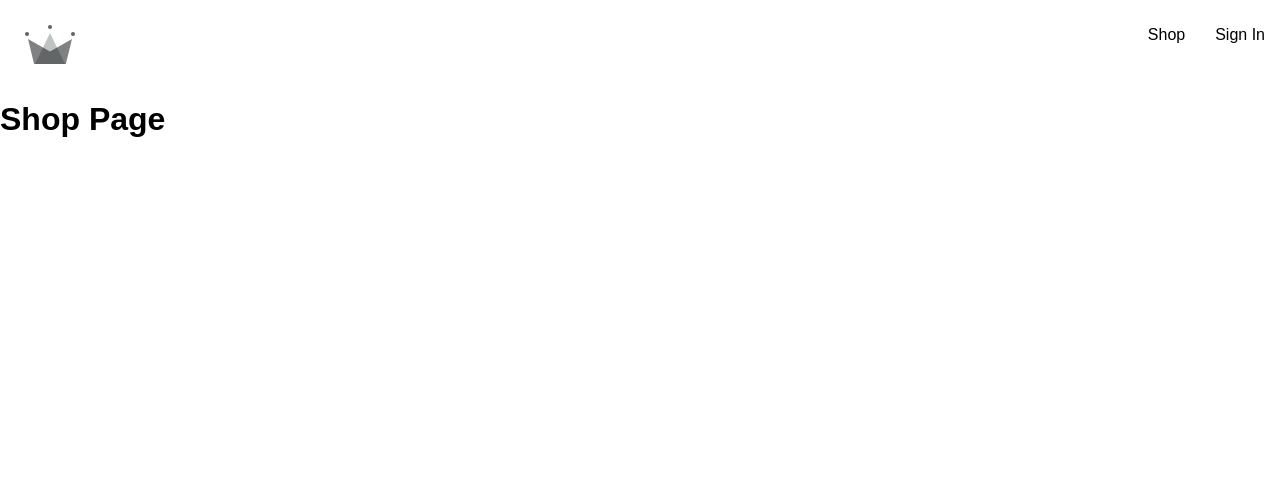
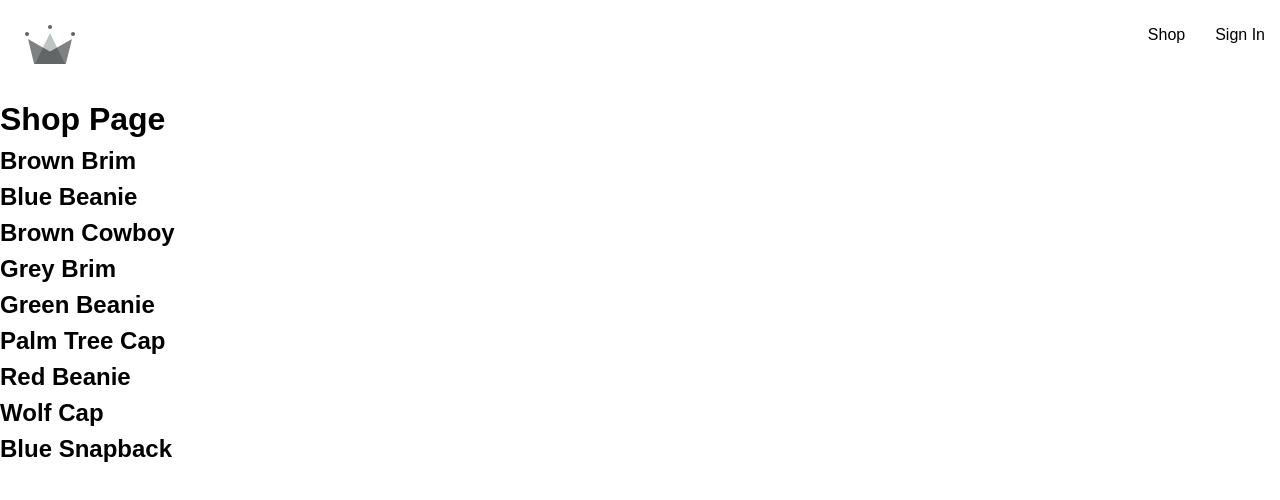
Before and after one commit to Acentrix-Jordan/Self-Study, a React (Create React App) app in the folder Complete React Developer Course/capstone-project/crwn-clothing/: page /shop in a window 1280 px wide. Shown: the top 500 px of the page. Built offline with nearby package versions, Linux system fonts and the light colour scheme; no server answers; a web font is replaced by a local one.

Commit message:
Added Product Data and Created Products Context

```diff
--- /dev/null
+++ b/Complete React Developer Course/capstone-project/crwn-clothing/src/contexts/products.context.jsx
@@ -0,0 +1,21 @@
+import { useState, createContext, useEffect } from "react";
+import PRODUCTS from "../shopdata.json";
+
+// Value we want to access
+export const ProductsContext = createContext({
+	products: [],
+});
+
+// Provider
+export const ProductsProvider = ({ children }) => {
+	const [products, setProducts] = useState(PRODUCTS);
+	const value = { products };
+
+	// useEffect(() => {}, []);
+
+	return (
+		<ProductsContext.Provider value={value}>
+			{children}
+		</ProductsContext.Provider>
+	);
+};
--- a/Complete React Developer Course/capstone-project/crwn-clothing/src/index.js
+++ b/Complete React Developer Course/capstone-project/crwn-clothing/src/index.js
@@ -4,6 +4,7 @@ import { BrowserRouter } from "react-router-dom";
 
 import App from "./App";
 import { UserProvider } from "./contexts/user.context";
+import { ProductsProvider } from "./contexts/products.context";
 
 import "./index.scss";
 
@@ -14,7 +15,9 @@ root.render(
 	<React.StrictMode>
 		<BrowserRouter>
 			<UserProvider>
-				<App />
+				<ProductsProvider>
+					<App />
+				</ProductsProvider>
 			</UserProvider>
 		</BrowserRouter>
 	</React.StrictMode>
--- a/Complete React Developer Course/capstone-project/crwn-clothing/src/routes/shop/shop.component.jsx
+++ b/Complete React Developer Course/capstone-project/crwn-clothing/src/routes/shop/shop.component.jsx
@@ -1,9 +1,22 @@
+import { useContext } from "react";
+
+import { ProductsContext } from "../../contexts/products.context";
+
 import "./shop.style.scss";
 
 const Shop = () => {
+	const { products } = useContext(ProductsContext);
+
 	return (
 		<div>
 			<h1>Shop Page</h1>
+			{products.map(({ id, name }) => {
+				return (
+					<div key={id}>
+						<h2>{name}</h2>
+					</div>
+				);
+			})}
 		</div>
 	);
 };
--- /dev/null
+++ b/Complete React Developer Course/capstone-project/crwn-clothing/src/shopdata.json
@@ -0,0 +1,56 @@
+[
+	{
+		"id": 1,
+		"name": "Brown Brim",
+		"imageUrl": "https://i.ibb.co/ZYW3VTp/brown-brim.png",
+		"price": 25
+	},
+	{
+		"id": 2,
+		"name": "Blue Beanie",
+		"imageUrl": "https://i.ibb.co/ypkgK0X/blue-beanie.png",
+		"price": 18
+	},
+	{
+		"id": 3,
+		"name": "Brown Cowboy",
+		"imageUrl": "https://i.ibb.co/QdJwgmp/brown-cowboy.png",
+		"price": 35
+	},
+	{
+		"id": 4,
+		"name": "Grey Brim",
+		"imageUrl": "https://i.ibb.co/RjBLWxB/grey-brim.png",
+		"price": 25
+	},
+	{
+		"id": 5,
+		"name": "Green Beanie",
+		"imageUrl": "https://i.ibb.co/YTjW3vF/green-beanie.png",
+		"price": 18
+	},
+	{
+		"id": 6,
+		"name": "Palm Tree Cap",
+		"imageUrl": "https://i.ibb.co/rKBDvJX/palm-tree-cap.png",
+		"price": 14
+	},
+	{
+		"id": 7,
+		"name": "Red Beanie",
+		"imageUrl": "https://i.ibb.co/bLB646Z/red-beanie.png",
+		"price": 18
+	},
+	{
+		"id": 8,
+		"name": "Wolf Cap",
+		"imageUrl": "https://i.ibb.co/1f2nWMM/wolf-cap.png",
+		"price": 14
+	},
+	{
+		"id": 9,
+		"name": "Blue Snapback",
+		"imageUrl": "https://i.ibb.co/X2VJP2W/blue-snapback.png",
+		"price": 16
+	}
+]
```
Also changed, not shown: 2 other files (tests, documents, lock files or other folders).
